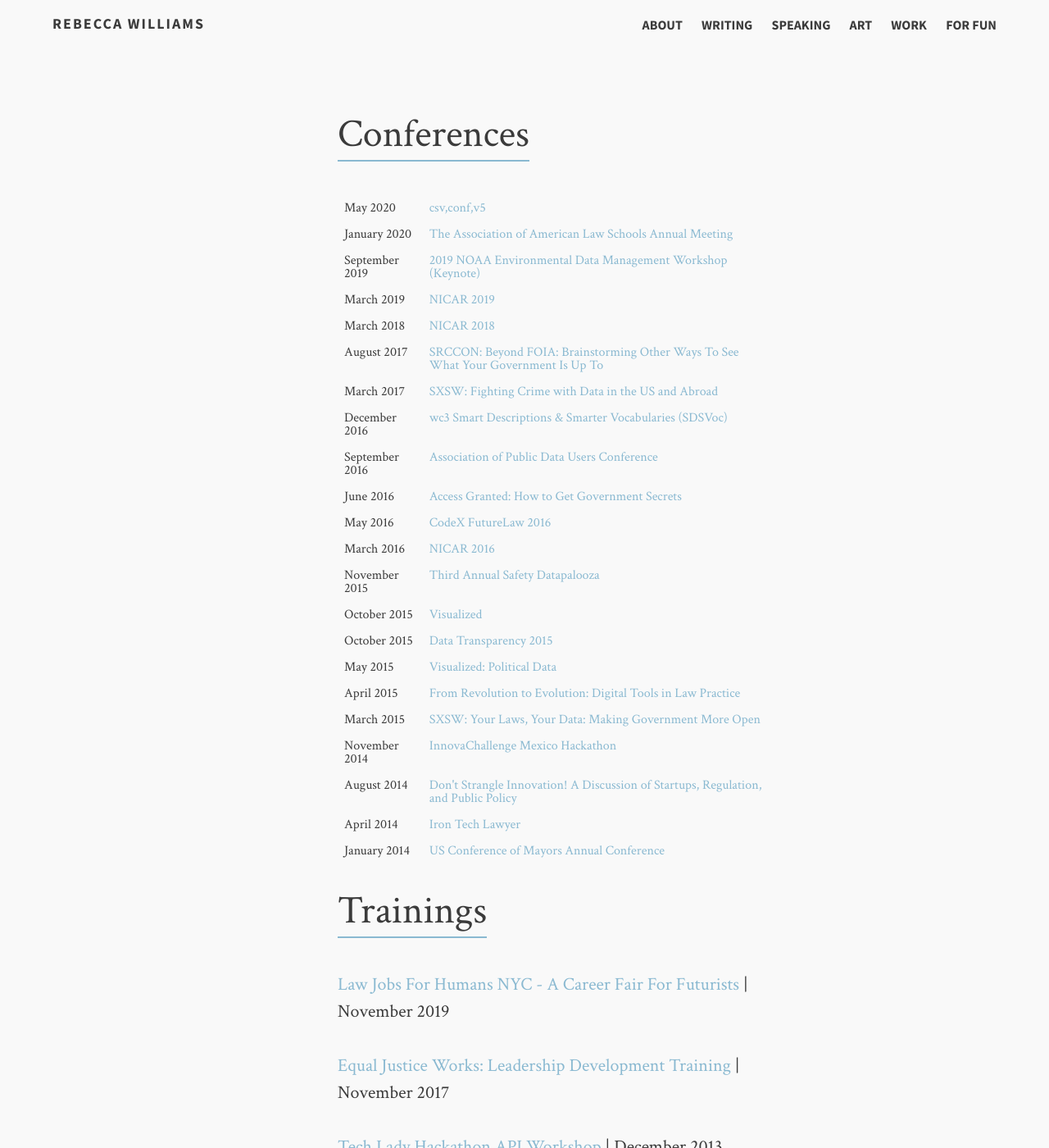
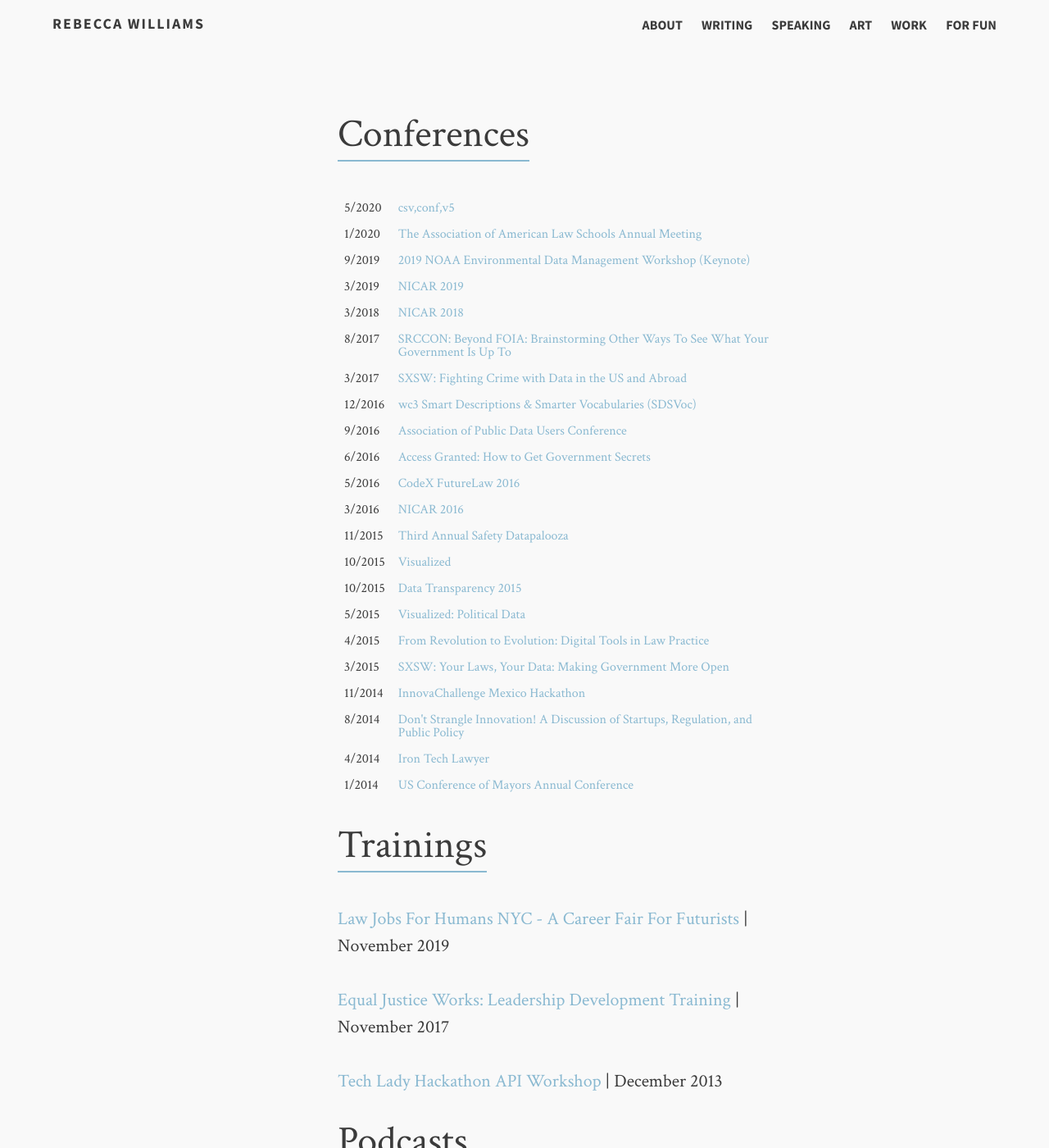
Before and after one commit to rebeccawilliams/rebeccawilliams.us, a Jekyll site: the page built from speaking.md, in a window 1280 px wide and 1400 px high. Shown: the whole window at 82% size. Built offline with Jekyll 4.4.1, drawn with Linux system fonts in a browser that asks for light colours; nearby versions of some CDN libraries.

Commit message:
Update speaking.html

```diff
--- a/_layouts/speaking.html
+++ b/_layouts/speaking.html
@@ -18,91 +18,91 @@
                   <lh><h2><span class="bb">Conferences</a></span></h2></lh>
 <p><table>
 <tr>
-   <td>May 2020</td>
+   <td>5/2020</td>
    <td><a href=https://csvconf.com/speakers/>csv,conf,v5</a></td>
 </tr>
 <tr>
-   <td>January 2020</td>
+   <td>1/2020</td>
    <td><a href=https://memberaccess.aals.org/eweb/DynamicPage.aspx?WebKey=51F9EC45-5CD0-4957-BE72-C4B89FD07778&RegPath=EventRegFees&REg_evt_key=bcc3d06a-9b37-467d-8916-ca46aa97a78f&Site=AALS>The Association of American Law Schools Annual Meeting</a></td>
 </tr>
 <tr>
-   <td>September 2019</td>
+   <td>9/2019</td>
    <td><a href=https://noaaedm19.sched.com/>2019 NOAA Environmental Data Management Workshop (Keynote)</a></td>
 </tr>
 <tr>
-   <td>March 2019</td>
+   <td>3/2019</td>
    <td><a href=https://www.ire.org/events-and-training/event/3433/4401>NICAR 2019</a></td>
 </tr>
 <tr>
-   <td>March 2018</td>
+   <td>3/2018</td>
    <td><a href=https://ire.org/events-and-training/event/3189/>NICAR 2018</a></td>
 </tr>
 <tr>
-   <td>August 2017</td>
+   <td>8/2017</td>
    <td><a href=https://srccon.org/sessions/#proposal-745804>SRCCON: Beyond FOIA: Brainstorming Other Ways To See What Your Government Is Up To</a></td>
 </tr>
 <tr>
-   <td>March 2017</td>
+   <td>3/2017</td>
    <td><a href=http://schedule.sxsw.com/2017/events/PP65197>SXSW: Fighting Crime with Data in the US and Abroad</a></td>
 </tr>
 <tr>
-   <td>December 2016</td>
+   <td>12/2016</td>
    <td><a href=https://www.w3.org/2016/11/sdsvoc/agenda>wc3 Smart Descriptions & Smarter Vocabularies (SDSVoc)</a></td>
 </tr>
 <tr>
-   <td>September 2016</td>
+   <td>9/2016</td>
    <td><a href=http://apdu.org/events/conference/2016-annual-conference/agenda-2016-annual-conference/>Association of Public Data Users Conference</a></td>
 </tr>
 <tr>
-   <td>June 2016</td>
+   <td>6/2016</td>
    <td><a href=http://civichall.org/events/access-granted/>Access Granted: How to Get Government Secrets</a></td>
 </tr>
 <tr>
-   <td>May 2016</td>
+   <td>5/2016</td>
    <td><a href=http://conferences.law.stanford.edu/futurelaw2016/agenda/>CodeX FutureLaw 2016</a></td>
 </tr>
 <tr>
-   <td>March 2016</td>
+   <td>3/2016</td>
    <td><a href=https://www.ire.org/conferences/nicar2016/>NICAR 2016</a></td>
 </tr>
 <tr>
-   <td>November 2015</td>
+   <td>11/2015</td>
    <td><a href=https://www.uspto.gov/about-us/organizational-offices/office-under-secretary-and-director/third-annual-safety-datapalooza>Third Annual Safety Datapalooza</a></td>
 </tr>
 <tr>
-   <td>October 2015</td>
+   <td>10/2015</td>
    <td><a href=https://vimeo.com/channels/vzd2015/page:3>Visualized</a></td>
 </tr>
 <tr>
-   <td>October 2015</td>
+   <td>10/2015</td>
    <td><a href=https://www.datacoalition.org/events/data-transparency-2015/>Data Transparency 2015</a></td>
 </tr>
 <tr>
-   <td>May 2015</td>
+   <td>5/2015</td>
    <td><a href=http://visualized.com/politicaldata/>Visualized: Political Data</a></td>
 </tr>
 <tr>
-   <td>April 2015</td>
+   <td>4/2015</td>
    <td><a href=https://www.law.georgetown.edu/news/press-releases/from-revolution-to-evolution-digital-tools-in-law-practice.cfm>From Revolution to Evolution: Digital Tools in Law Practice</a></td>
 </tr>
 <tr>
-   <td>March 2015</td>
+   <td>3/2015</td>
    <td><a href=https://schedule.sxsw.com/2015/events/event_IAP35484>SXSW: Your Laws, Your Data: Making Government More Open</a></td>
 </tr>
 <tr>
-   <td>November 2014</td>
+   <td>11/2014</td>
    <td><a href=https://blog.cartodb.com/cartodb-mexico-innovachallenge/>InnovaChallenge Mexico Hackathon</a></td>
 </tr>
 <tr>
-   <td>August 2014</td>
+   <td>8/2014</td>
    <td><a href=https://www.eventbrite.com/e/dont-strangle-innovation-a-discussion-of-startups-regulation-and-public-policy-tickets-12463938977>Don't Strangle Innovation! A Discussion of Startups, Regulation, and Public Policy</a></td>
 </tr>
 <tr>
-   <td>April 2014</td>
+   <td>4/2014</td>
    <td><a href=https://www.law.georgetown.edu/email/2014/03/iron-tech/>Iron Tech Lawyer</a></td>
 </tr>
 <tr>
-   <td>January 2014</td>
+   <td>1/2014</td>
    <td><a href=https://www.usmayors.org/82ndWinterMeeting/media/agenda-0121.pdf>US Conference of Mayors Annual Conference</a></td>
 </tr>
 	</table></p>
```
